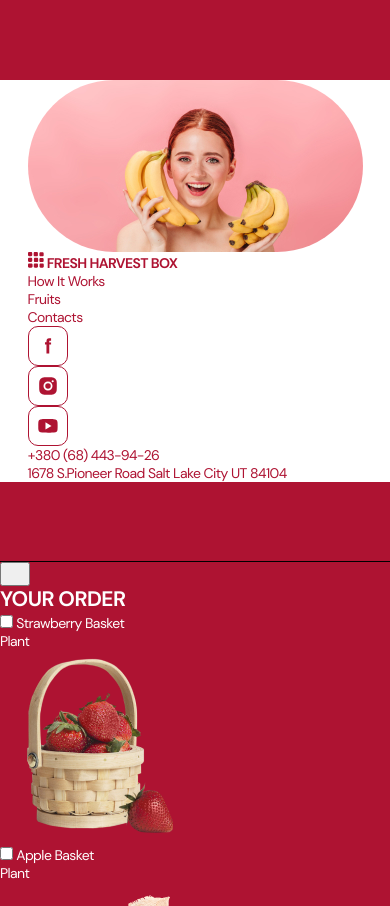
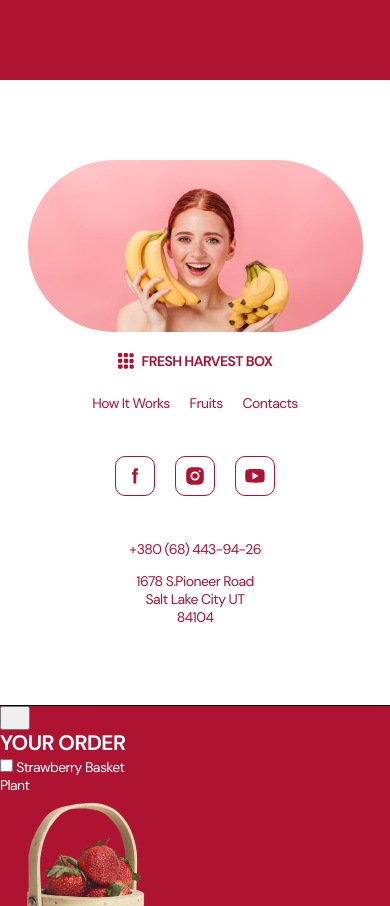
Before and after one commit to KaterynaBachkalo/project-Fruit-Basket, a website built with Vite: page src/index.html in a window 390 px wide. Shown: the part 5770-6676 px from the top of the page. Built offline with nearby package versions, Linux system fonts and the light colour scheme; files whose address does not match are found by name.

Commit message:
feat: add footer mobile style

```diff
--- a/src/css/footer.css
+++ b/src/css/footer.css
@@ -1,16 +1,29 @@
 .footer-section{
-    background: var(--prime-text-color);
+    background: var(--second-bg);
+    padding-top: 80px;
+    padding-bottom: 80px;
 }
 
 .footer-img{
 border-radius: 100px;
+margin-bottom: 20px;
 }
 
+
+
+.footer-logotip{
+    display: flex;
+    justify-content: center;
+    align-items: center;
+    gap: 8px;
+    margin-bottom: 24px;
+}
 .icon-logo{
     color:var(--brand-color);
+
 }
 
-.footer-header{
+.footer-logo{
     font-weight: 700;
     align-items: center;
     text-align: center;
@@ -18,17 +31,31 @@ border-radius: 100px;
     color:var(--brand-color);
 }
 
-.footer-nav{
+.footer-navigation{
+       margin-bottom: 44px;
+}
+.footer-nav-list {
+    display: flex;
+    gap: 20px;
+    justify-content: center;
+    align-items: center;
+
+}
+.footer-nav-item{
     line-height: 18px;
     align-items: center;
     text-align: center;
     color: var(--brand-color);
 }
 
-.footer-soc-icon{
-    fill:var(--brand-color);
-    align-items: center;
+
+.footer-soc-icon-list{
+    display: flex;
+    justify-content: center;
+    gap: 20px;
+    margin-bottom: 44px;
 }
+
 
 .footer-soc-icon-item{
     width: 40px;
@@ -47,7 +74,25 @@ border-radius: 100px;
     align-items: center;
 }
 
-.footer-contacts{
+.footer-soc-icon-link:is(:hover, :focus){
+    background: rgba(174, 19, 50, 0.1);
+}
+.footer-soc-icon{
+    fill:var(--brand-color);
+    align-items: center;
+}
+.footer-contacts-list{
+    display: flex;
+    flex-direction: column;
+    align-items: center;
+    gap: 14px;
+}
+
+.footer-contacts,.footer-contacts-address{
     color: var(--brand-color);
     font-style: normal;
 }
+.footer-contacts-address{
+    max-width: 130px;
+    text-align: center;
+}
--- a/src/partials/footer.html
+++ b/src/partials/footer.html
@@ -1,4 +1,4 @@
-<section class="footer-section">
+<footer class="footer-section">
   <div class="container">
     <img
       class="footer-img"
@@ -7,59 +7,79 @@
       alt="Happy woman holding tropical fruits"
       width="335"
     />
-    <nav>
-      <a href="./index.html">
+    <nav class="footer-navigation">
+      <a href="./index.html" class="footer-logotip">
         <svg class="icon-logo" width="16" height="16">
           <use href="./img/icons.svg#icon-logo"></use>
         </svg>
-        <span class="footer-header">FRESH HARVEST BOX</span></a
+        <span class="footer-logo">FRESH HARVEST BOX</span></a
       >
-      <ul>
+      <ul class="footer-nav-list">
         <li>
-          <a class="footer-nav" href="./partials/works.html">How It Works</a>
+          <a class="footer-nav-item" href="#works">How It Works</a>
         </li>
         <li>
-          <a class="footer-nav" href="./partials/fruits.html">Fruits</a>
+          <a class="footer-nav-item" href="#fruits">Fruits</a>
         </li>
         <li>
-          <a class="footer-nav" href="./partials/contacts.html">Contacts</a>
+          <a class="footer-nav-item" href="#contacts">Contacts</a>
         </li>
       </ul>
     </nav>
-    <ul>
+    <div>
+      <ul class="footer-soc-icon-list">
         <li class="footer-soc-icon-item">
-        <a class="footer-soc-icon-link" href="">
+          <a
+            class="footer-soc-icon-link"
+            href="https://www.facebook.com/"
+            target="_blank"
+            rel="noreferrer noopener"
+          >
             <svg class="footer-soc-icon" width="24" height="24">
-            <use href="../img/icons.svg#icon-facebook"></use>
+              <use href="./img/icons.svg#icon-facebook"></use>
             </svg>
           </a>
         </li>
         <li class="footer-soc-icon-item">
-        <a class="footer-soc-icon-link" href="">
+          <a
+            class="footer-soc-icon-link"
+            href="https://www.instagram.com/"
+            target="_blank"
+            rel="noreferrer noopener"
+          >
             <svg class="footer-soc-icon" width="24" height="24">
-            <use href="../img/icons.svg#icon-instagram"></use>
+              <use href="./img/icons.svg#icon-instagram"></use>
             </svg>
           </a>
         </li>
         <li class="footer-soc-icon-item">
-        <a class="footer-soc-icon-link" href="">
+          <a
+            class="footer-soc-icon-link"
+            href="https://www.youtube.com/"
+            target="_blank"
+            rel="noreferrer noopener"
+          >
             <svg class="footer-soc-icon" width="24" height="24">
-            <use href="../img/icons.svg#icon-youtube"></use>
+              <use href="./img/icons.svg#icon-youtube"></use>
             </svg>
           </a>
         </li>
       </ul>
       <address>
-      <ul>
+        <ul class="footer-contacts-list">
           <li class="footer-contacts">
             <a href="tel:+380684439426"> +380 (68) 443-94-26</a>
           </li>
-        <li class="footer-contacts">
-          <a href="https://goo.gl/maps/pRxTAWWVybm2v9Vc7" target="_blank"
-            >1678 S.Pioneer Road Salt Lake City UT 84104</a
-          >
+          <li class="footer-contacts-address">
+            <a
+              href="https://goo.gl/maps/pRxTAWWVybm2v9Vc7"
+              target="_blank"
+              rel="noreferrer noopener"
+              >1678 S.Pioneer Road Salt Lake City UT 84104
+            </a>
           </li>
         </ul>
       </address>
     </div>
-</section>
+  </div>
+</footer>
```
Also changed, not shown: 1 other file. Lines whose indentation alone changed are shown as unchanged.
